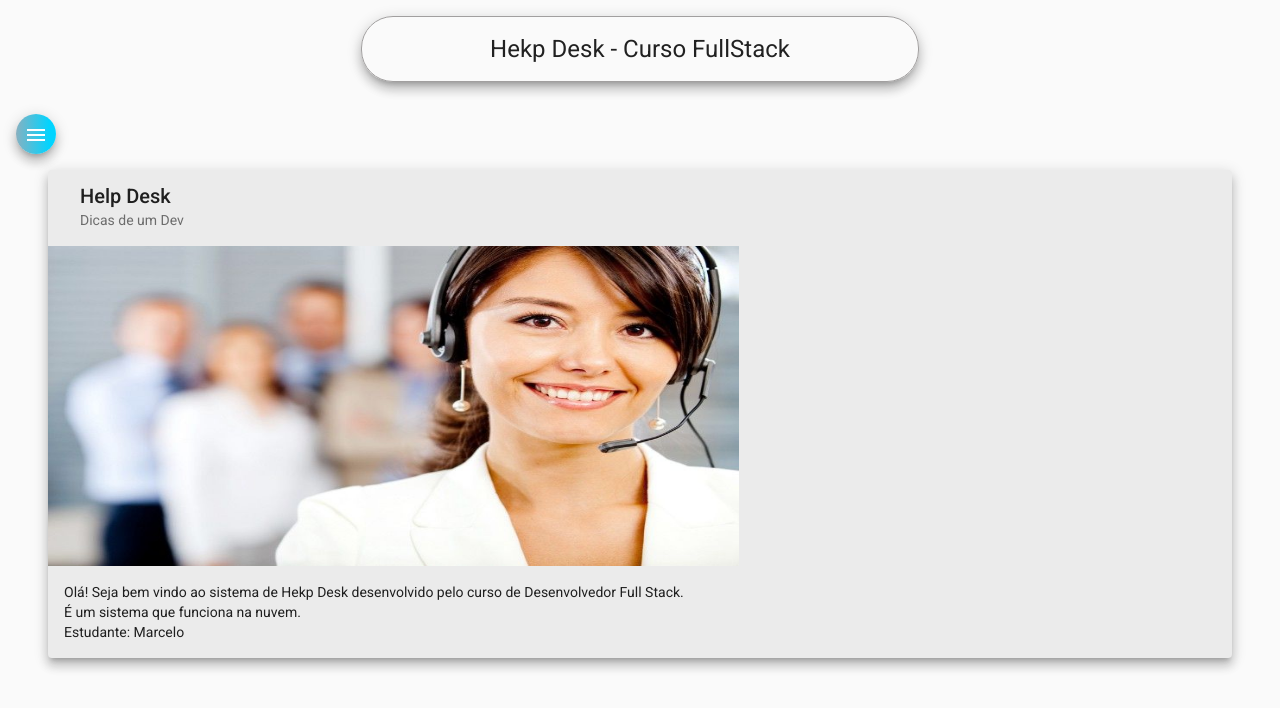
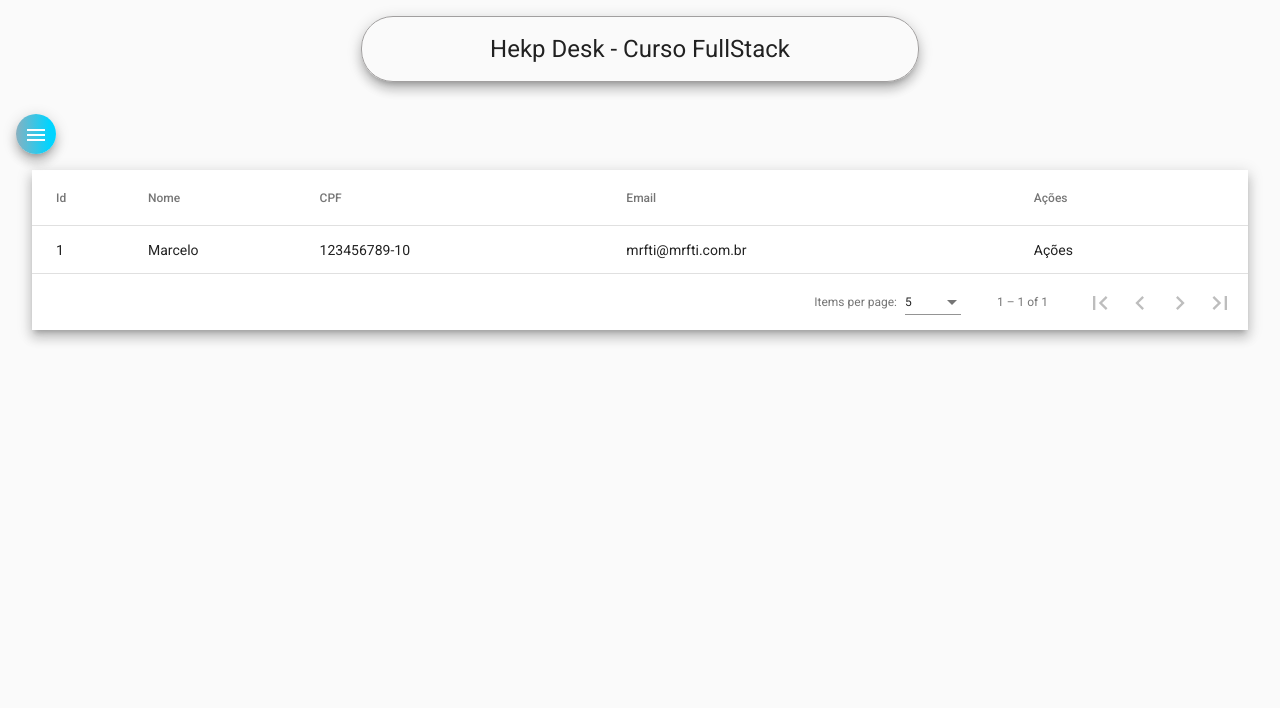
Before and after one commit to marcelorfranca/helpdesk-front, an Angular app: page /tecnicos in a window 1280 px wide. Before the commit this address led to /home. Shown: the top 708 px of the page. Built offline with nearby package versions, Linux system fonts and the light colour scheme.

Commit message:
Componente Login criado

```diff
--- a/src/app/app.module.ts
+++ b/src/app/app.module.ts
@@ -30,6 +30,7 @@
 import { HomeComponent } from './components/home/home.component';
 import { HeaderComponent } from './components/header/header.component';
 import { TecnicoListComponent } from './components/tecnico/tecnico-list/tecnico-list.component';
+import { LoginComponent } from './components/login/login.component';
 
 
 @NgModule({
@@ -38,7 +39,8 @@
     NavComponent,
     HomeComponent,
     HeaderComponent,
-    TecnicoListComponent
+    TecnicoListComponent,
+    LoginComponent
   ],
   imports: [
     BrowserModule,
--- /dev/null
+++ b/src/app/components/login/login.component.html
@@ -0,0 +1 @@
+<p>login works!</p>
--- /dev/null
+++ b/src/app/components/login/login.component.ts
@@ -0,0 +1,15 @@
+import { Component, OnInit } from '@angular/core';
+
+@Component({
+  selector: 'app-login',
+  templateUrl: './login.component.html',
+  styleUrls: ['./login.component.css']
+})
+export class LoginComponent implements OnInit {
+
+  constructor() { }
+
+  ngOnInit(): void {
+  }
+
+}
--- a/src/app/components/nav/nav.component.ts
+++ b/src/app/components/nav/nav.component.ts
@@ -11,7 +11,7 @@
   constructor(private router: Router) { }
 
   ngOnInit(): void {
-    this.router.navigate(['home'])
+    this.router.navigate(['tecnicos'])
   }
 
 }
--- a/src/app/components/tecnico/tecnico-list/tecnico-list.component.css
+++ b/src/app/components/tecnico/tecnico-list/tecnico-list.component.css
@@ -0,0 +1,9 @@
+.contanier {
+    width: 95%;
+    margin: auto;
+    margin-top: 1rem;
+}
+
+table {
+    width: 100%;
+}
--- a/src/app/components/tecnico/tecnico-list/tecnico-list.component.html
+++ b/src/app/components/tecnico/tecnico-list/tecnico-list.component.html
@@ -1 +1,37 @@
-<p>tecnico-list works!</p>
+<div class="contanier">
+    <div class="mat-elevation-z8">
+        <table mat-table [dataSource]="dataSource">
+
+            <ng-container matColumnDef="position">
+                <th mat-header-cell *matHeaderCellDef> Id </th>
+                <td mat-cell *matCellDef="let element"> {{element.id}} </td>
+            </ng-container>
+
+            <ng-container matColumnDef="name">
+                <th mat-header-cell *matHeaderCellDef> Nome </th>
+                <td mat-cell *matCellDef="let element"> {{element.nome}} </td>
+            </ng-container>
+
+            <ng-container matColumnDef="weight">
+                <th mat-header-cell *matHeaderCellDef> CPF </th>
+                <td mat-cell *matCellDef="let element"> {{element.cpf}} </td>
+            </ng-container>
+
+            <ng-container matColumnDef="symbol">
+                <th mat-header-cell *matHeaderCellDef> Email </th>
+                <td mat-cell *matCellDef="let element"> {{element.email}} </td>
+            </ng-container>
+
+            <ng-container matColumnDef="acoes">
+                <th mat-header-cell *matHeaderCellDef> Ações </th>
+                <td mat-cell *matCellDef="let element"> Ações </td>
+            </ng-container>
+
+            <tr mat-header-row *matHeaderRowDef="displayedColumns"></tr>
+            <tr mat-row *matRowDef="let row; columns: displayedColumns;"></tr>
+        </table>
+
+        <mat-paginator [pageSizeOptions]="[5, 10, 20]" showFirstLastButtons aria-label="Select page of periodic elements">
+        </mat-paginator>
+    </div>
+</div>
--- a/src/app/components/tecnico/tecnico-list/tecnico-list.component.ts
+++ b/src/app/components/tecnico/tecnico-list/tecnico-list.component.ts
@@ -1,4 +1,7 @@
-import { Component, OnInit } from '@angular/core';
+import { Component, OnInit, ViewChild } from '@angular/core';
+import { MatPaginator } from '@angular/material/paginator';
+import { MatTableDataSource } from '@angular/material/table';
+import { Tecnico } from 'src/app/models/Tecnico';
 
 @Component({
   selector: 'app-tecnico-list',
@@ -7,9 +10,30 @@
 })
 export class TecnicoListComponent implements OnInit {
 
+  ELEMENT_DATA: Tecnico[] = [
+    {
+      id: 1,
+      nome: 'Marcelo',
+      cpf: '123456789-10',
+      email: 'mrfti@mrfti.com.br',
+      senha: '1234',
+      perfis: ['0'],
+      dataCriacao: '30/11/2021'
+    }
+  ]
+
+  displayedColumns: string[] = ['position', 'name', 'weight', 'symbol', 'acoes'];
+  dataSource = new MatTableDataSource<Tecnico>(this.ELEMENT_DATA);
+
   constructor() { }
 
   ngOnInit(): void {
   }
 
+
+  @ViewChild(MatPaginator) paginator: MatPaginator;
+
+  ngAfterViewInit() {
+    this.dataSource.paginator = this.paginator;
+  }
 }
```
Also changed, not shown: src/app/models/tecnico.ts (added, +10 -0 lines), src/app/components/login/login.component.css (added).
